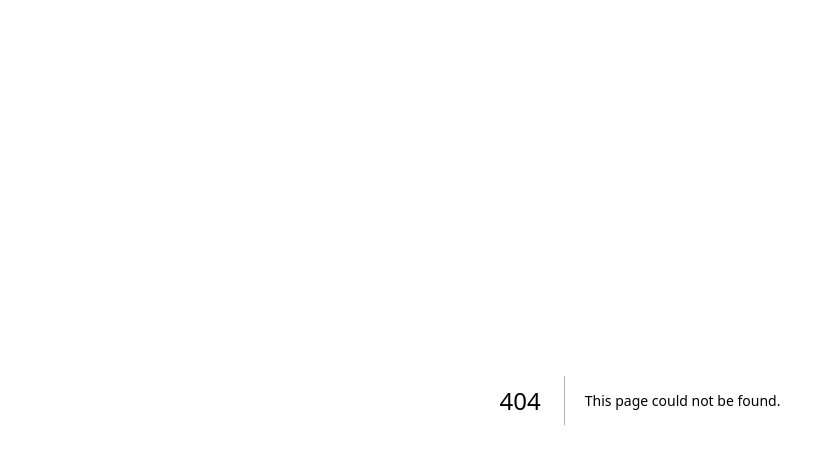
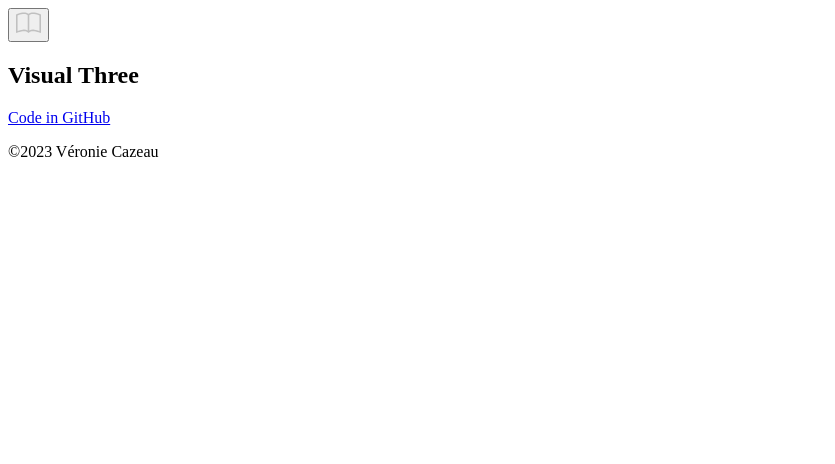
Before and after one commit to v-cazeau/graphic-novel-frontend, a Next.js app: page /VisualThree in a window 1280 px wide. Before the commit this address had no page. Shown: the top 464 px of the page, without its empty margins (0-835 px from the left). Built offline with nearby package versions, Linux system fonts and the light colour scheme.

Commit message:
ADD files and copy

```diff
--- a/src/App.tsx
+++ b/src/App.tsx
@@ -2,6 +2,8 @@ import React from 'react';
 import { BrowserRouter, Route, Routes } from 'react-router-dom';
 import Homepage from './pages/Homepage';
 import VisualOne from './pages/VisualOne'
+import VisualTwo from './pages/VisualTwo';
+import VisualThree from './pages/VisualThree';
 import 'bootstrap/dist/css/bootstrap.min.css';
 import './styles/App.scss';
 
@@ -11,6 +13,8 @@ function App() {
       <Routes>
         <Route path="/" element={ <Homepage /> } />
         <Route path="/visual-1" element={ <VisualOne /> } />
+        <Route path="/visual-2" element={<VisualTwo/>} />
+        <Route path="/visual-3" element={<VisualThree/>}/>
       </Routes>
     </BrowserRouter>
   );
--- a/src/components/OffCanvas/OffCanvas.tsx
+++ b/src/components/OffCanvas/OffCanvas.tsx
@@ -26,6 +26,8 @@ function OffCanvasExample({ placement, ...props }: OffCanvasExampleProps) {
           <Nav>
             <Nav.Link as={Link} to='/'>Home</Nav.Link>
             <Nav.Link as={Link} to='/visual-1'>Visual One</Nav.Link>
+            <Nav.Link as={Link} to='/visual-2'>Visual Two</Nav.Link>
+            <Nav.Link as={Link} to='/visual-3'>Visual Three</Nav.Link>
           </Nav>
         </Offcanvas.Body>
       </Offcanvas>
--- /dev/null
+++ b/src/pages/VisualThree.tsx
@@ -0,0 +1,18 @@
+import { Container, Row, Col } from '../utilis/Bootstrap';
+import AppLayout from 'src/layout/AppLayout';
+
+export default function VisualThree() {
+    return (
+        <AppLayout>
+            <section>
+                <Container>
+                    <Row>
+                        <Col>
+                        <h2>Visual Three</h2>
+                        </Col>
+                    </Row>
+                </Container>
+            </section>
+        </AppLayout>
+    )
+}
```
Also changed, not shown: src/pages/VisualTwo.tsx (added, +21 -0 lines), 1 other file (tests, documents, lock files or other folders).
